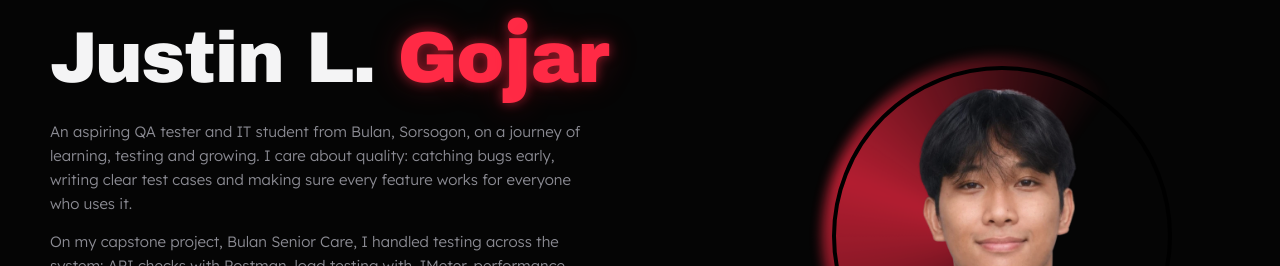
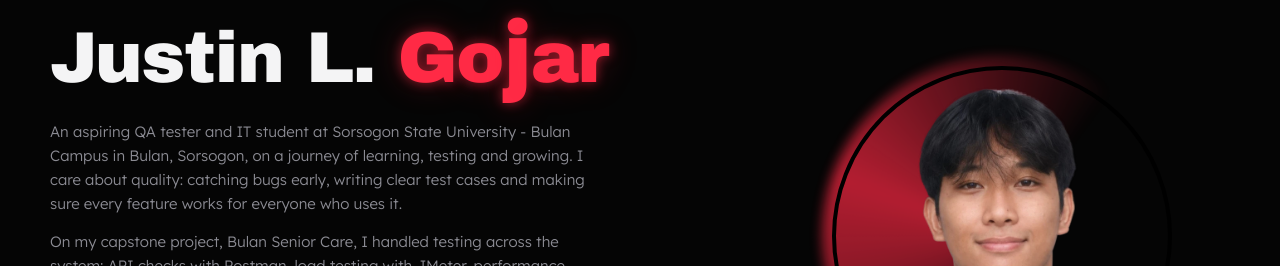
Before and after one commit to JustinGojar/My-Portfolio, a React (Vite) app: page / in a window 1280 px wide. Shown: the part 980-1246 px from the top of the page. Built offline with nearby package versions, Linux system fonts and the light colour scheme; no server answers; a web font is replaced by a local one.

Commit message:
feat(profile): update about section with educational details

```diff
--- a/src/data.js
+++ b/src/data.js
@@ -36,7 +36,7 @@ export const profile = {
   heroText:
     "Hi! I'm Justin, a QA tester who makes sure software works the way people expect it to. I test web apps end to end, from UI details and user flows to APIs, performance and security, and I document every bug clearly so it gets fixed fast.",
   about: [
-    'An aspiring QA tester and IT student from Bulan, Sorsogon, on a journey of learning, testing and growing. I care about quality: catching bugs early, writing clear test cases and making sure every feature works for everyone who uses it.',
+    'An aspiring QA tester and IT student at Sorsogon State University - Bulan Campus in Bulan, Sorsogon, on a journey of learning, testing and growing. I care about quality: catching bugs early, writing clear test cases and making sure every feature works for everyone who uses it.',
     'On my capstone project, Bulan Senior Care, I handled testing across the system: API checks with Postman, load testing with JMeter, performance and accessibility audits with Lighthouse, and security scans with OWASP ZAP. I also build with React, so I understand the code behind what I test.',
   ],
   quote: 'Quality is not an accident. I test every detail so it works for everyone who uses it.',
```
